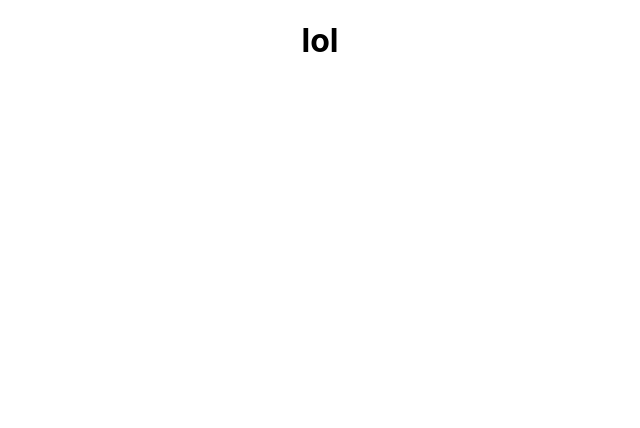
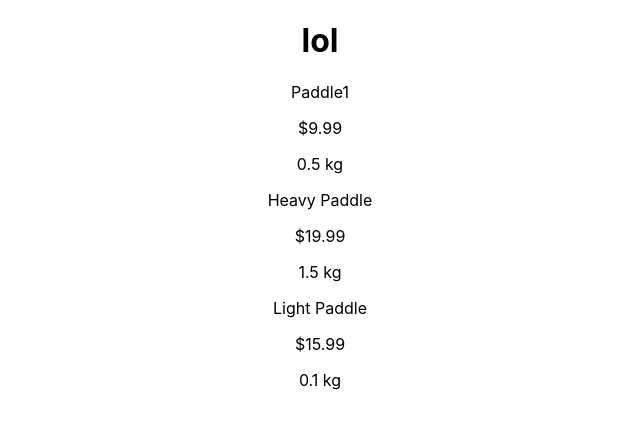
Before and after one commit to stetdawg/colestt-dev, a React (Create React App) app: page / in a window 1280 px wide. Shown: the top 428 px of the page, without its empty margins (320-960 px from the left). Built offline with nearby package versions, Linux system fonts and the light colour scheme.

Commit message:
stuff's back and working, but it needs work

```diff
--- a/src/App.js
+++ b/src/App.js
@@ -19,7 +19,6 @@ function App() {
     </Landing>
       <main>
         <section>
-
          <Shop />
         </section>
       </main>
--- a/src/comp/ShopCustomItem.js
+++ b/src/comp/ShopCustomItem.js
@@ -17,6 +17,7 @@ class ShopCustomItem extends React.Component{
       <div>
         <h1>Item: {this.props.name}</h1>
         <p className="item-price">${this.props.price}</p>
+        <p className="ass">ass</p>
         <p className="item-weight">{this.props.weight} kg</p>
       </div>
     );
--- a/src/comp/ShopItem.js
+++ b/src/comp/ShopItem.js
@@ -7,26 +7,27 @@ class ShopItem extends React.Component{
   constructor(props){
     super(props);
     this.state = {
-      modalToggle: false
+      modalToggle: true,
+      randomValue: "hello"
     }
   }
 
-  myAlert = () => {
+  myAlert = (props) => {
 
     //while true
-    while (this.modalToggle ) {
+    while (this.modalToggle) {
       return (
-        <h1>{(this.props.name + " was clicked")}</h1>
+        <h1>{props + " was clicked"}</h1>
       )
     }
   }
 
   render() {
     return(
-      <div className="shop-item" onClick={this.myAlert}>
-        <div><p className="item-name">{this.props.name}</p></div>
-        <div><p className="item-price">{this.props.price}</p></div>
-        <div><p className="item-weight">{this.props.weight}</p></div>
+      <div className="shop-item" onClick={this.myAlert(this.props.name)}>
+        <p className="item-name">{this.props.name}</p>
+        <p className="item-price">${this.props.price}</p>
+        <p className="item-weight">{this.props.weight} kg</p>
       </div>
     );
   }
--- a/src/css/shop.css
+++ b/src/css/shop.css
@@ -10,9 +10,6 @@
 main {
   display: block; }
 
-.shop {
-  display: none; }
-
 .custom-shop {
   display: block; }
 
--- a/src/scss/shop.scss
+++ b/src/scss/shop.scss
@@ -13,7 +13,7 @@ main{
 }
 
 .shop{
-  display: none;
+  // display: none;
 }
 
 
```
Also changed, not shown: 2 other files (tests, documents, lock files or other folders).
